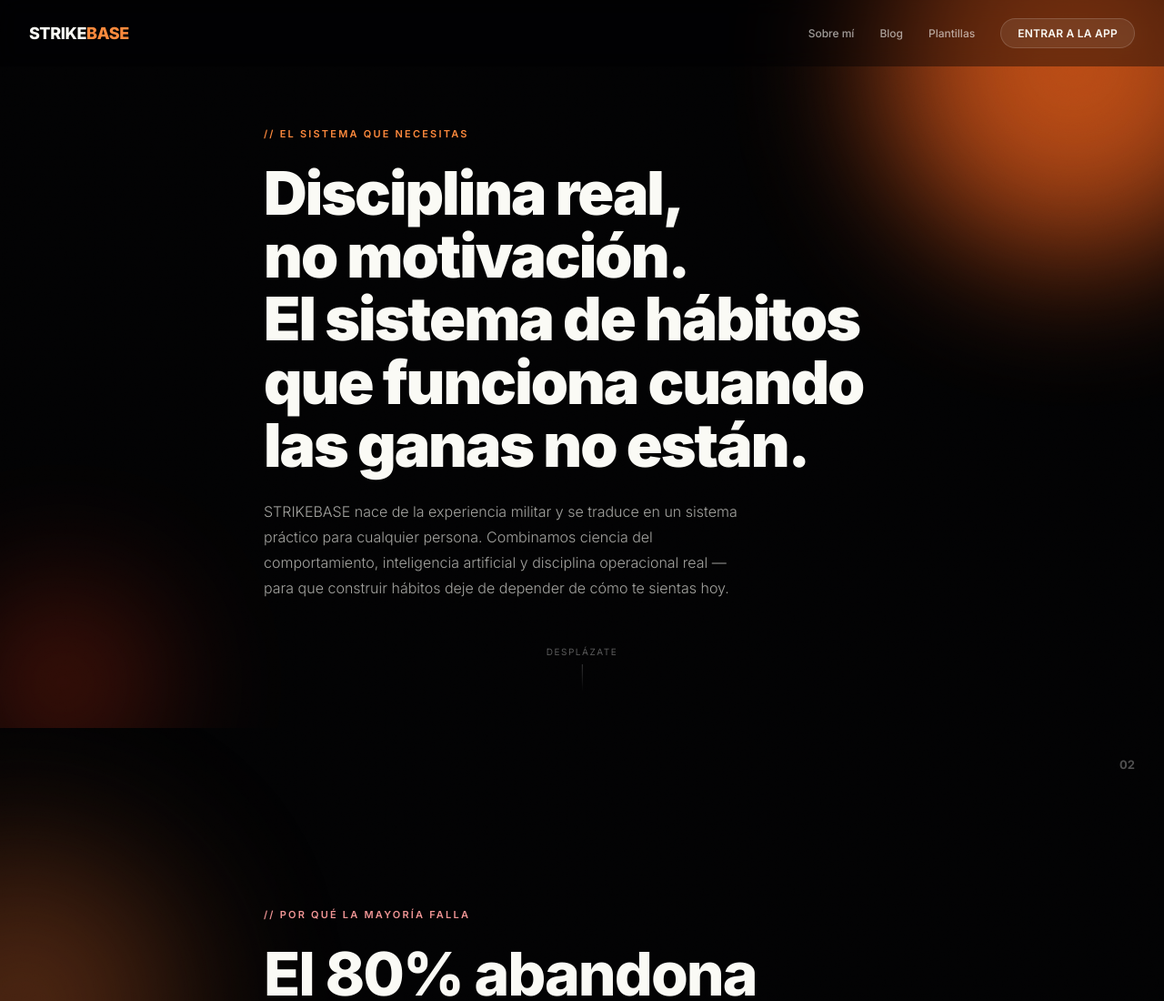
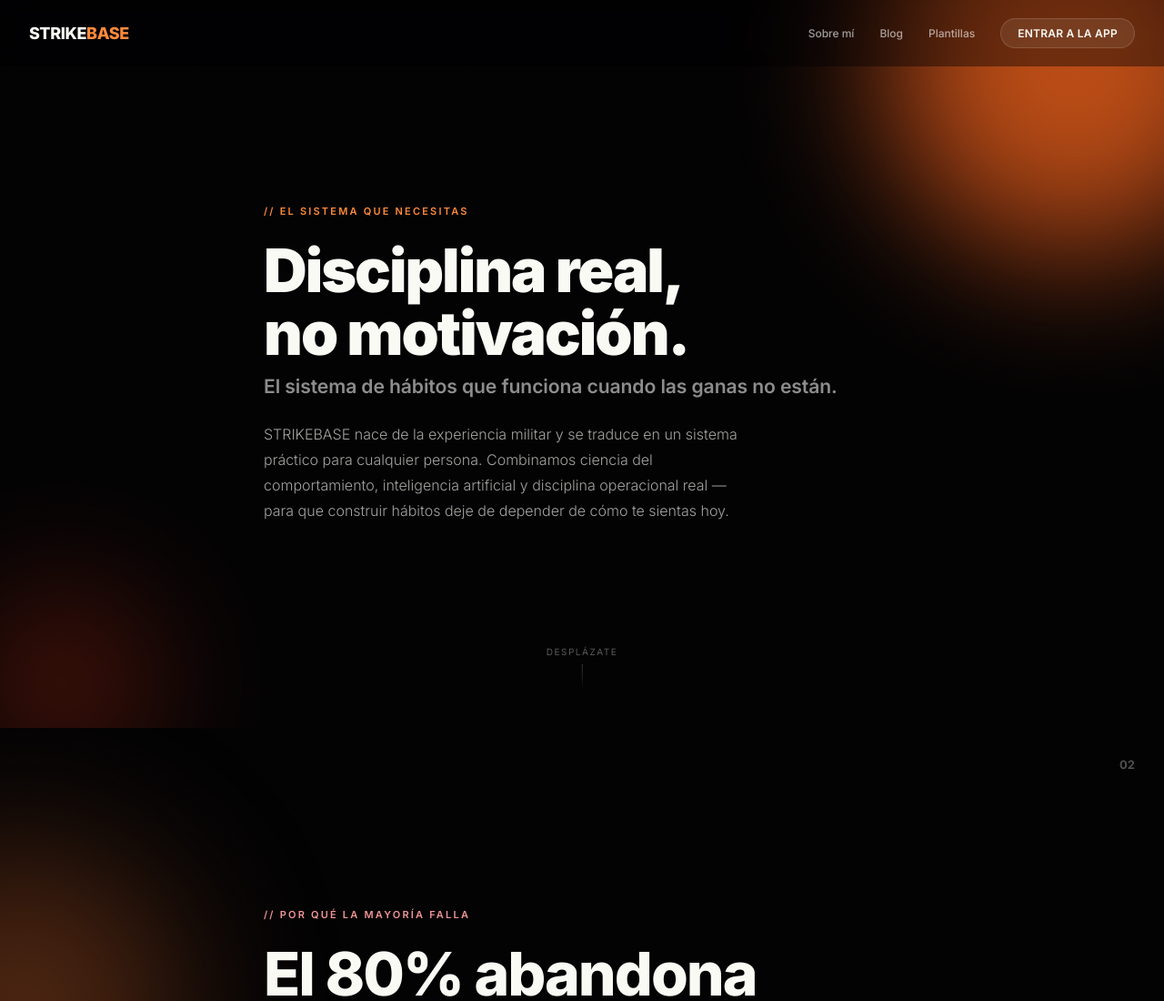
Before and after one commit to FMontesStrikeBase/strikebase, a plain HTML site: page index.html in a window 1280 px wide. Shown: the top 1100 px of the page at 91% size. Drawn offline with Linux system fonts and the light colour scheme.

Commit message:
Update index.html

```diff
--- a/index.html
+++ b/index.html
@@ -4,8 +4,8 @@
 <meta charset="UTF-8"/>
 <meta name="viewport" content="width=device-width, initial-scale=1.0"/>
 <title>STRIKEBASE — Sistema de Hábitos con Disciplina Real</title>
-<meta name="description" content="STRIKEBASE es un sistema de hábitos que combina IA, ciencia del comportamiento y disciplina operacional real. App gratuita, blog y plantillas descargables."/>
-<meta name="keywords" content="habit tracker, hábitos, disciplina, productividad, app de hábitos"/>
+<meta name="description" content="¿Construyes hábitos y los abandonas antes del mes? Strikebase combina disciplina militar real y ciencia del comportamiento para que eso no vuelva a pasar. Gratis."/>
+<meta name="keywords" content="habit tracker, hábitos, disciplina, productividad, sistema de hábitos, construir hábitos, disciplina mental"/>
 <link href="https://fonts.googleapis.com/css2?family=Inter:wght@300;400;500;600;700;800;900&display=swap" rel="stylesheet"/>
 <style>
 *{box-sizing:border-box;margin:0;padding:0;}
@@ -33,6 +33,7 @@ nav{position:fixed;top:0;left:0;right:0;z-index:100;padding:1.25rem 2rem;display
 .chapter-tag{font-size:11px;font-weight:600;letter-spacing:0.2em;text-transform:uppercase;margin-bottom:1.5rem;opacity:0;transform:translateY(20px);transition:all .8s cubic-bezier(.16,1,.3,1);}
 .chapter.visible .chapter-tag{opacity:1;transform:translateY(0);}
 .chapter-title{font-size:clamp(34px,6.5vw,66px);font-weight:800;letter-spacing:-0.03em;line-height:1.05;margin-bottom:1.5rem;opacity:0;transform:translateY(30px);transition:opacity .9s cubic-bezier(.16,1,.3,1) .1s,transform .9s cubic-bezier(.16,1,.3,1) .1s;}
+.chapter-title .title-sub{display:block;font-size:0.32em;font-weight:600;letter-spacing:-0.005em;line-height:1.4;color:rgba(255,255,255,0.55);margin-top:0.5rem;}
 .chapter.visible .chapter-title{opacity:1;transform:translateY(0);}
 .kinetic-title{transition:opacity .9s cubic-bezier(.16,1,.3,1) .1s,transform .9s cubic-bezier(.16,1,.3,1) .1s,font-weight .05s linear;}
 .chapter-body{font-size:16px;line-height:1.75;color:rgba(250,250,245,0.65);font-weight:300;max-width:540px;opacity:0;transform:translateY(20px);transition:all .9s cubic-bezier(.16,1,.3,1) .25s;}
@@ -130,15 +131,15 @@ footer{padding:3rem 2rem;text-align:center;border-top:1px solid rgba(255,255,255
   </div>
 </nav>
 
-<!-- CHAPTER 1: EL SISTEMA QUE NECESITAS -->
-<section class="chapter" data-chapter="01 / EL SISTEMA QUE NECESITAS" id="ch1">
+<!-- CHAPTER 1: QUIÉNES SOMOS -->
+<section class="chapter" data-chapter="01 / QUIÉNES SOMOS" id="ch1">
   <div class="orb ch1-orb1"></div>
   <div class="orb ch1-orb2"></div>
   <div class="grain"></div>
   <span class="chapter-num">01</span>
   <div class="chapter-inner">
     <div class="chapter-tag" style="color:#FF8A3D;">// El sistema que necesitas</div>
-    <h1 class="chapter-title kinetic-title" id="kineticTitle">Disciplina real,<br/>no motivación.<br/>El sistema de hábitos que funciona cuando las ganas no están.</h1>
+    <h1 class="chapter-title kinetic-title" id="kineticTitle">Disciplina real,<br/>no motivación.<span class="title-sub">El sistema de hábitos que funciona cuando las ganas no están.</span></h1>
     <p class="chapter-body">STRIKEBASE nace de la experiencia militar y se traduce en un sistema práctico para cualquier persona. Combinamos ciencia del comportamiento, inteligencia artificial y disciplina operacional real — para que construir hábitos deje de depender de cómo te sientas hoy.</p>
   </div>
   <div class="scroll-hint"><span>DESPLÁZATE</span><div class="scroll-line"></div></div>
```
